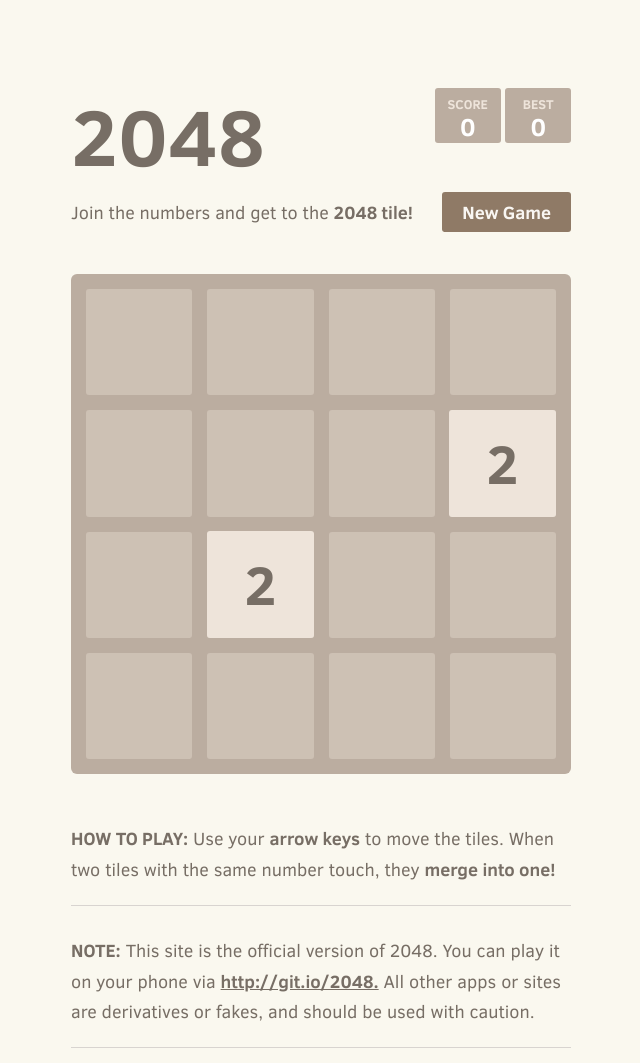
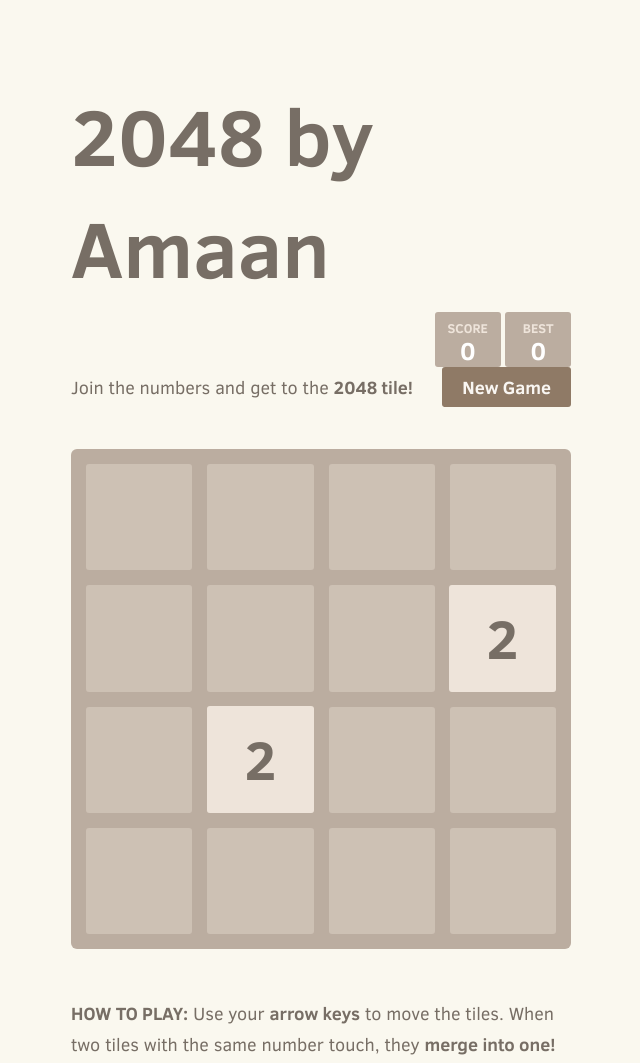
Before and after one commit to nimzitwork/2048-game-ci-cd, a plain HTML site: page index.html in a window 1280 px wide. Shown: the top 1063 px of the page, without its empty margins (319-959 px from the left). Drawn offline with Linux system fonts and the light colour scheme.

Commit message:
Changed game name to 2048 by Amaan

```diff
--- a/index.html
+++ b/index.html
@@ -19,7 +19,7 @@
 <body>
   <div class="container">
     <div class="heading">
-      <h1 class="title">2048</h1>
+      <h1 class="title">2048 by Amaan</h1>
       <div class="scores-container">
         <div class="score-container">0</div>
         <div class="best-container">0</div>
```
